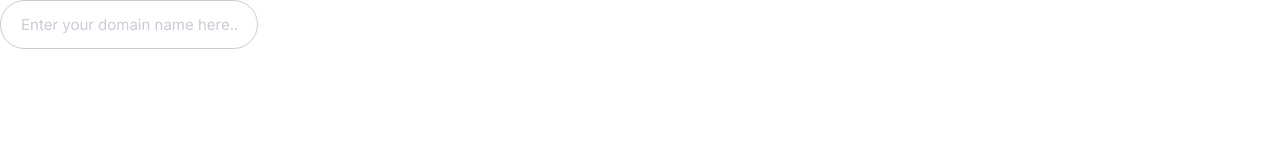
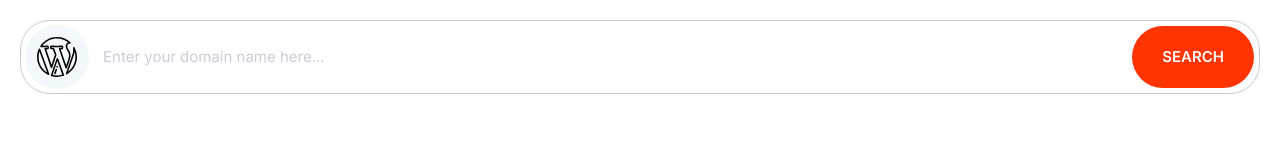
Before and after one commit to pamirodrigues/THE-FINAL, a plain HTML site: page index.html in a window 1280 px wide. Drawn offline with Linux system fonts and the light colour scheme.

Commit message:
grouping elements and input fills.

```diff
--- a/css/styles.css
+++ b/css/styles.css
@@ -11,6 +11,8 @@
   --color-headings: #1b0760;
   --color-primary: #2584ff;
   --color-secondary: #00d9ff;
+  --color-border: #ccc;
+  --border-radius: 30px;
 }
 /*Typograph*/
 html {
@@ -149,6 +151,9 @@ a {
   justify-content: center;
   width: 64px;
 }
+.icon--wp {
+  margin: 4px;
+}
 /*Buttons*/
 
 .btn {
@@ -157,7 +162,7 @@ a {
   cursor: pointer;
   font-size: 1.8rem;
   font-weight: 600;
-  margin-bottom: 5rem;
+
   padding: 2rem 3rem;
   text-align: center;
   text-transform: uppercase;
@@ -205,12 +210,26 @@ a {
 
 /*Inputs*/
 .input {
-  border-radius: 30px;
-  border: 1px solid #ccc;
+  border-radius: var(--border-radius);
+  border: 1px solid var(--color-border);
   color: var(--color-headings);
   font-size: 2rem;
   outline: 0;
   padding: 1.5rem 2rem;
+}
+.input-group {
+  border: 1px solid var(--color-border);
+  border-radius: var(--border-radius);
+  display: flex;
+  margin: 2rem 2rem;
+}
+.input-group .input {
+  border: 0;
+  flex-grow: 4;
+  padding: 1.5rem 1rem;
+}
+.input-group .btn {
+  margin: 5px;
 }
 ::placeholder {
   color: #cdcbd7;
--- a/index.html
+++ b/index.html
@@ -12,6 +12,14 @@
     <title>Document</title>
 </head>
 <body>
-<input class="input" type="text" placeholder="Enter your domain name here...">
+<div class="input-group">
+    <span class="icon-container icon--wp">
+        <svg class="icon ">
+            <use xlink:href="images/sprite.svg#wordpress"></use>
+          </svg>
+    </span>
+    <input class="input" type="text" placeholder="Enter your domain name here...">
+<button class="btn btn--accent">Search</button>
+</div>
 </body>
 </html>
```
Also changed, not shown: Components/input.group.html (added, +8 -0 lines).
